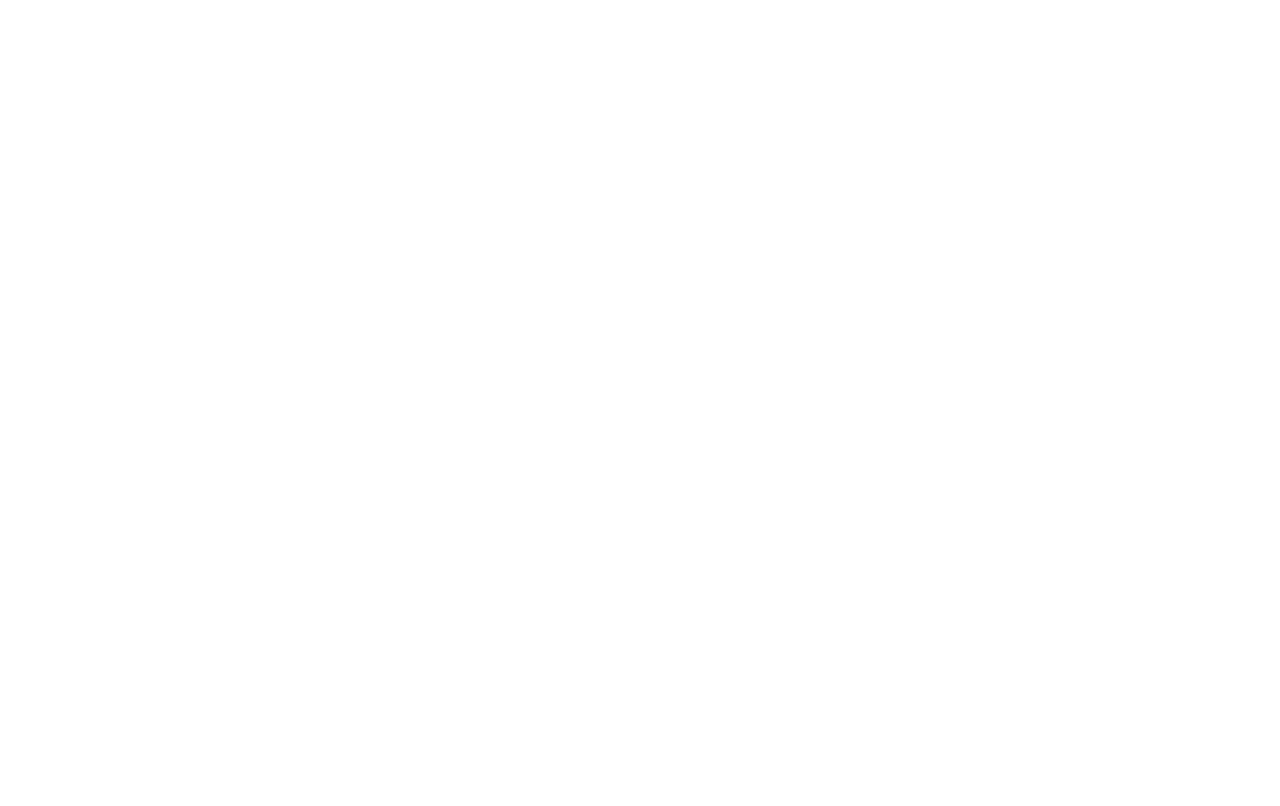
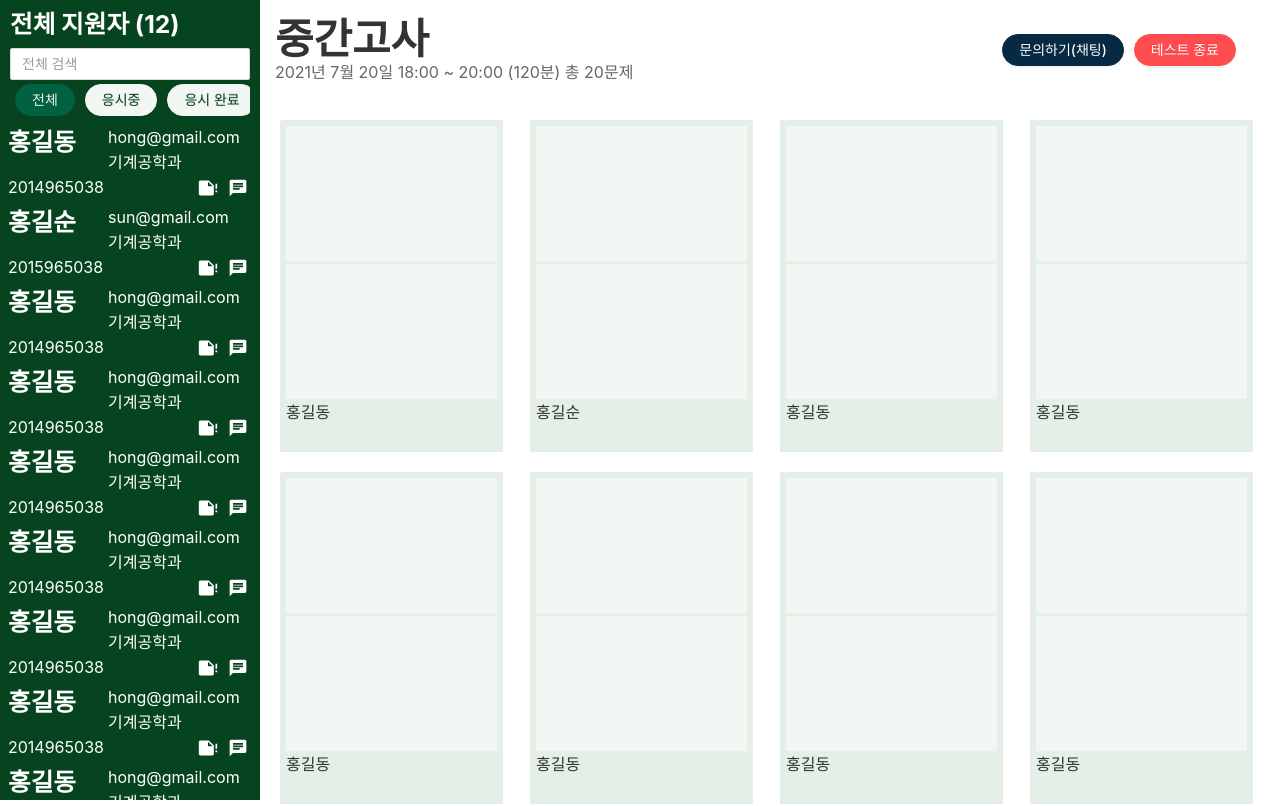
Before and after one commit to classvar/classvar-user-frontend, a React (Create React App) app: page /monitoring/exam/1 in a window 1280 px wide. Shown: the top 806 px of the page. Built offline with nearby package versions, Linux system fonts and the light colour scheme; a web font is replaced by a local one.

Commit message:
bug: fix disappear proctor page

```diff
--- a/src/components/organisms/Headerbar/Headerbar.style.ts
+++ b/src/components/organisms/Headerbar/Headerbar.style.ts
@@ -49,4 +49,7 @@
   div:nth-child(even) {
     margin: 0px 10px 0px 10px;
   }
+  a:nth-child(even) {
+    margin: 0px 10px 0px 10px;
+  }
 `;
--- a/src/pages/Exam/Exam.tsx
+++ b/src/pages/Exam/Exam.tsx
@@ -58,7 +58,7 @@
         </Button>
         <Button onClick={() => console.log('a')}>문제집 편집</Button>
         <Button onClick={() => console.log('a')}>미리보기</Button>
-        <StyledLink to={`/proctor/exam/${match.params.id}/monitoring`}>
+        <StyledLink to={`/monitoring/exam/${match.params.id}`}>
           <Button secondary>시험 모니터링</Button>
         </StyledLink>
       </Headerbar>
--- a/src/pages/Routes.tsx
+++ b/src/pages/Routes.tsx
@@ -9,8 +9,8 @@
   return (
     <BrowserRouter>
       <Route path={['/', '/login']} exact component={Login} />
-      <Route path="/proctor" exact component={Proctor} />
-      <Route path="/proctor/exam/:id/monitoring" exact component={Monitoring} />
+      <Route path="/proctor" component={Proctor} />
+      <Route path="/monitoring/exam/:id/" component={Monitoring} />
     </BrowserRouter>
   );
 };
```
